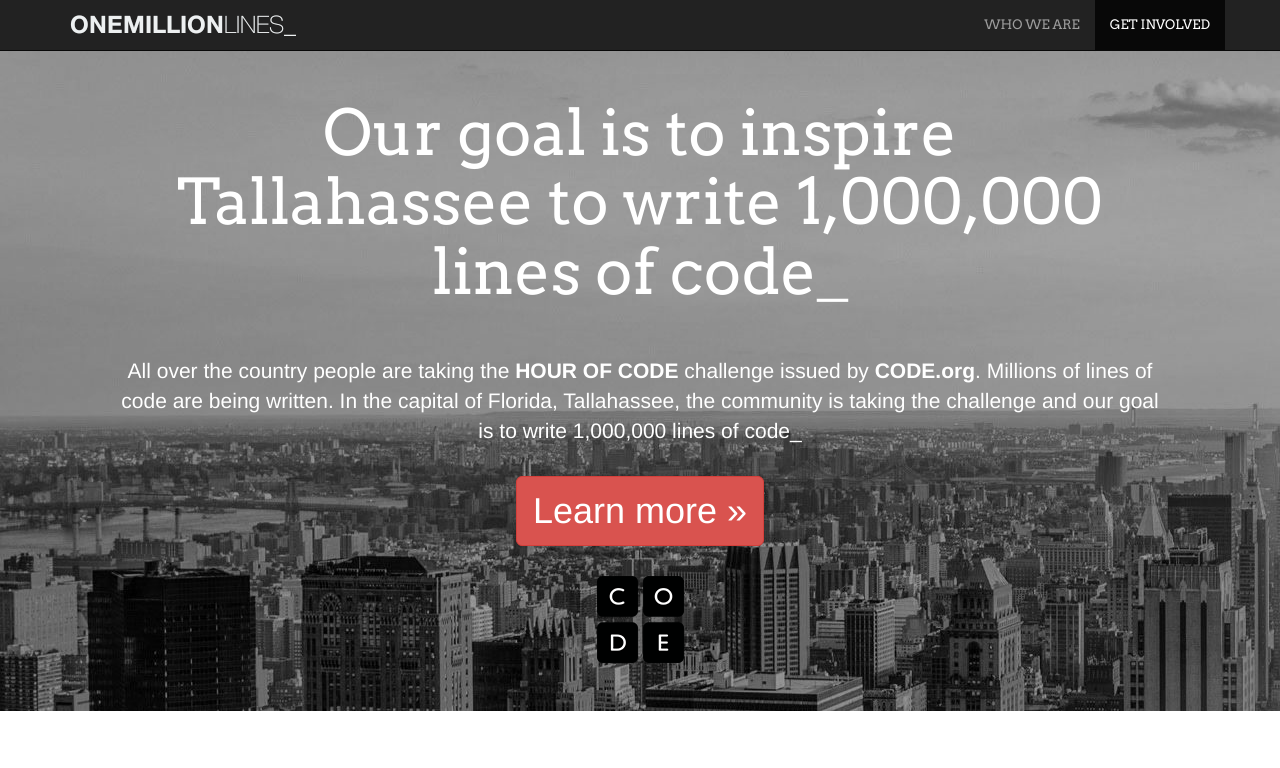
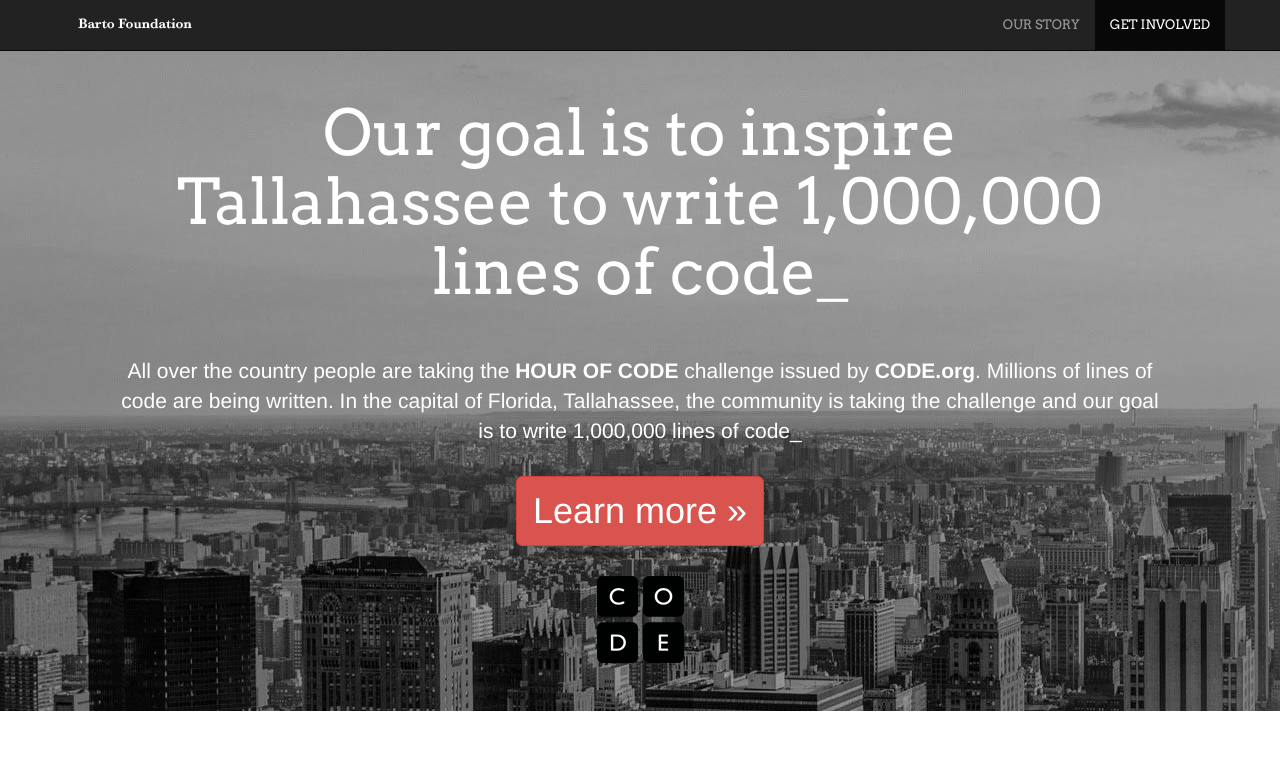
Before and after one commit to ericamat/ericamat.github.io, a plain HTML site: page index.html in a window 1280 px wide. Shown: the top 768 px of the page. Drawn offline with nearby package versions, Linux system fonts and the light colour scheme.

Commit message:
Logo and file change
Barto Customization

```diff
--- a/index.html
+++ b/index.html
@@ -13,7 +13,7 @@
     <link rel="stylesheet" href="fonts/font-awesome/css/font-awesome.min.css">
 
 
-    <title>One Million Lines</title>
+    <title>Barto Foundation</title>
 
     <!-- Bootstrap core CSS -->
     <link href="css/bootstrap.min.css" rel="stylesheet">
@@ -42,11 +42,11 @@
             <span class="icon-bar"></span>
             <span class="icon-bar"></span>
           </button>
-          <a class="navbar-brand" href="#"><img src="images/top_logo.png" title="One Miliion Lines" alt="One Million Lines"></a>
+          <a class="navbar-brand" href="#"><img src="images/Barto.png" title="Barto Foundation" alt="Barto Foundation"></a>
         </div>
         <div id="navbar" class="collapse navbar-collapse">
           <ul class="nav navbar-nav navbar-right">
-            <li><a href="#who">WHO WE ARE</a></li>
+            <li><a href="#who">OUR STORY</a></li>
             <li><a href="#get-involved">GET INVOLVED</a></li>
 
           </ul>
```
Also changed, not shown: images/Barto.png (added).
